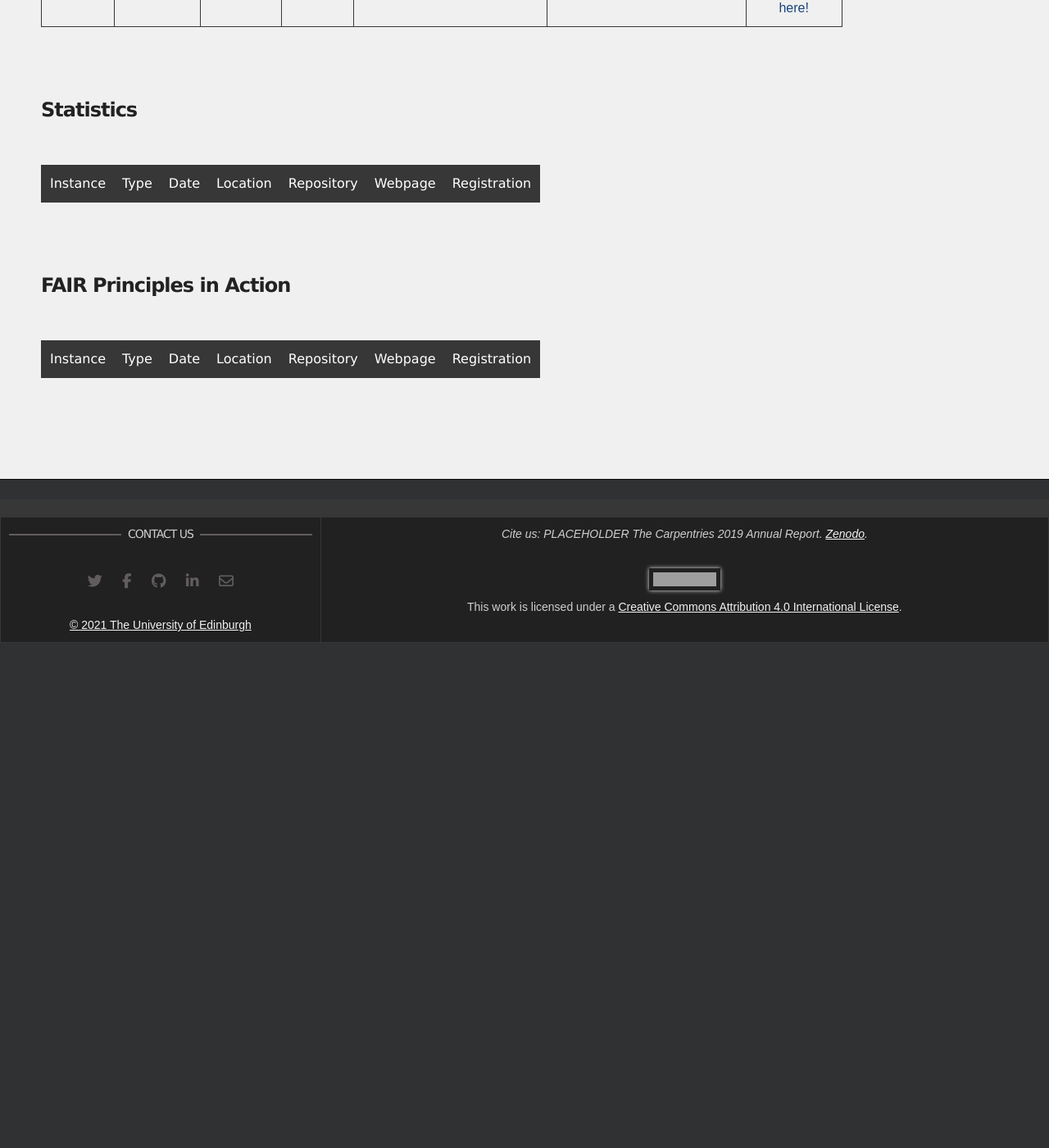
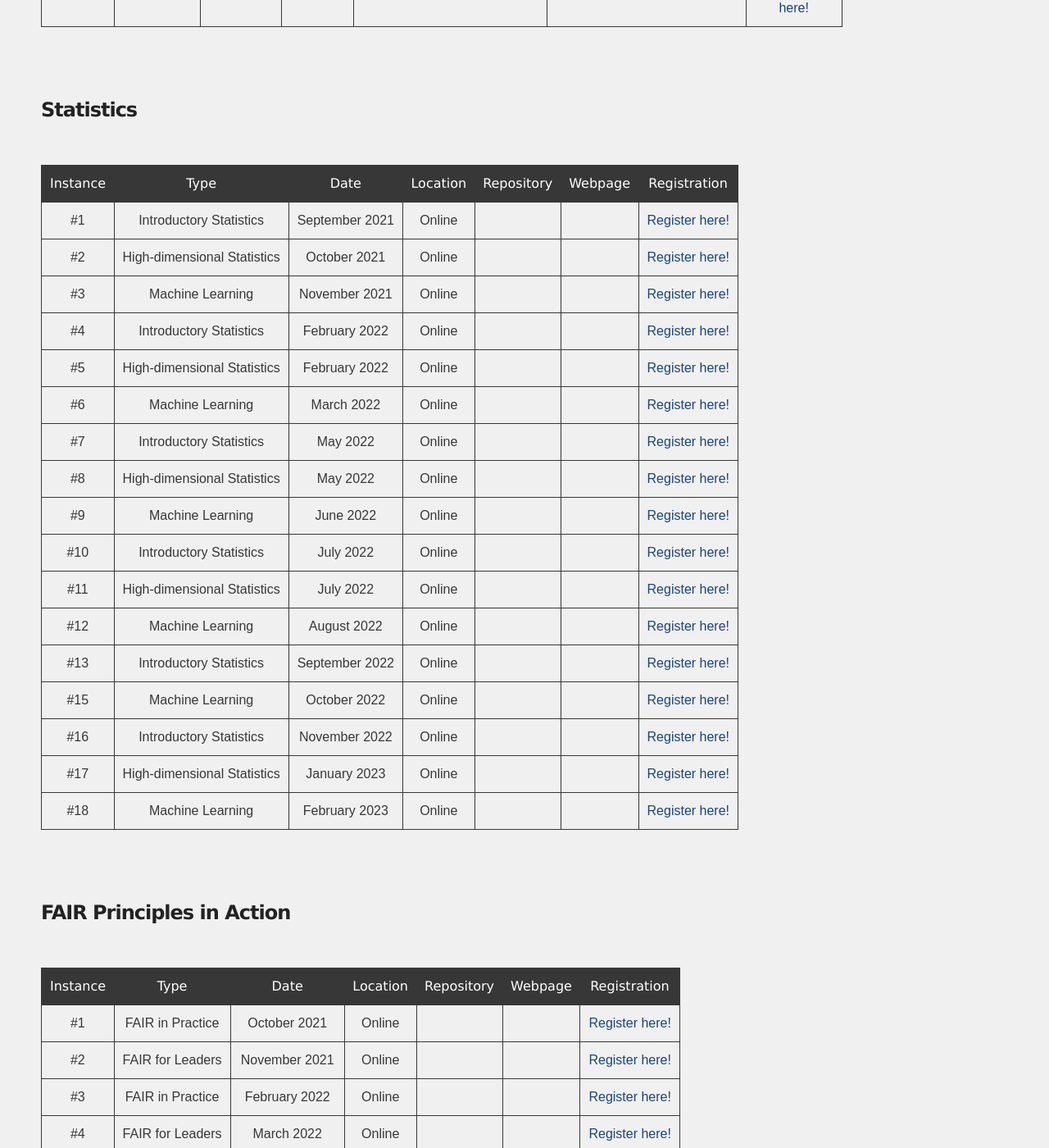
Before and after one commit to edcarp/Ed-DaSH, a Jekyll site: the page built from workshops.md, in a window 1280 px wide and 1400 px high, scrolled down 1635 px. Shown: the whole window at 82% size. Built offline with Jekyll 4.4.1, drawn with Linux system fonts in a browser that asks for light colours; nearby versions of some CDN libraries; before the commit the page ends 2439 px from its top, so only the background shows below that; some of the changed text lies outside the part shown; grey boxes are pictures that could not be loaded.

Commit message:
Update workshops.md

```diff
--- a/workshops.md
+++ b/workshops.md
@@ -363,7 +363,7 @@ Programme Liaison (WP4.1, 4.2).
         <th>Webpage</th>
         <th>Registration</th>
     </tr>
-    {% for item in site.statistics: %}
+    {% for item in page.statistics: %}
     <tr>
        <td>{{ item.instance }}</td>
        <td>{{ item.type }}</td>
@@ -394,7 +394,7 @@ Programme Liaison (WP4.1, 4.2).
         <th>Webpage</th>
         <th>Registration</th>
     </tr>
-    {% for datman in site.fair_data_management: %}
+    {% for datman in page.fair_data_management: %}
     <tr>
        <td>{{ datman.instance }}</td>
        <td>{{ datman.type }}</td>
```
